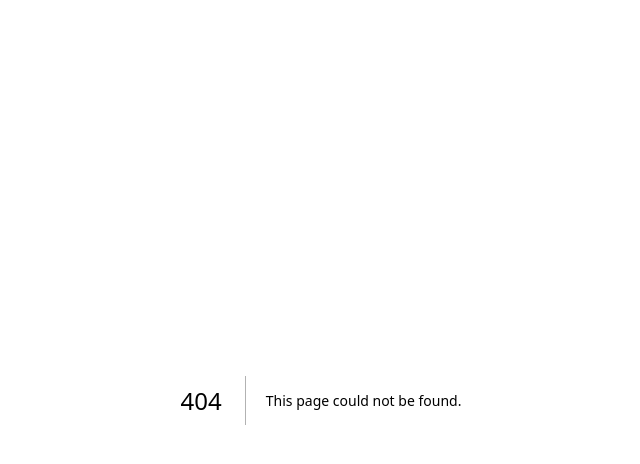
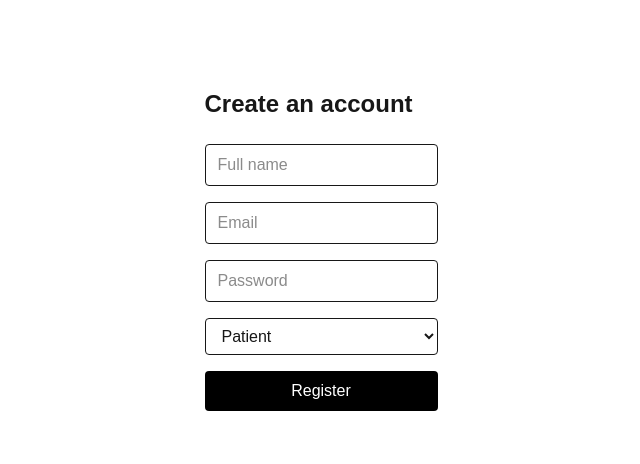
Before and after one commit to Raghavtripathii/secureslot-frontend, a Next.js app: page /register in a window 1280 px wide. Before the commit this address had no page. Shown: the top 464 px of the page, without its empty margins (319-959 px from the left). Built offline with nearby package versions, Linux system fonts and the light colour scheme.

Commit message:
feat: registration page

```diff
--- /dev/null
+++ b/app/register/page.tsx
@@ -0,0 +1,76 @@
+"use client";
+
+import { useState } from "react";
+import { useRouter } from "next/navigation";
+
+export default function RegisterPage() {
+  const router = useRouter();
+  const [email, setEmail] = useState("");
+  const [password, setPassword] = useState("");
+  const [fullName, setFullName] = useState("");
+  const [role, setRole] = useState<"patient" | "doctor">("patient");
+  const [error, setError] = useState("");
+
+  async function handleSubmit(e: React.FormEvent) {
+    e.preventDefault();
+    setError("");
+
+    const res = await fetch("/api/auth/register", {
+      method: "POST",
+      headers: { "Content-Type": "application/json" },
+      body: JSON.stringify({ email, password, full_name: fullName, role }),
+    });
+
+    if (!res.ok) {
+      const data = await res.json();
+      setError(data.detail || "Registration failed");
+      return;
+    }
+
+    router.push("/login");
+  }
+
+  return (
+    <div className="max-w-md mx-auto mt-16 p-6">
+      <h1 className="text-2xl font-bold mb-6">Create an account</h1>
+      <form onSubmit={handleSubmit} className="flex flex-col gap-4">
+        <input
+          type="text"
+          placeholder="Full name"
+          value={fullName}
+          onChange={(e) => setFullName(e.target.value)}
+          required
+          className="border rounded px-3 py-2"
+        />
+        <input
+          type="email"
+          placeholder="Email"
+          value={email}
+          onChange={(e) => setEmail(e.target.value)}
+          required
+          className="border rounded px-3 py-2"
+        />
+        <input
+          type="password"
+          placeholder="Password"
+          value={password}
+          onChange={(e) => setPassword(e.target.value)}
+          required
+          className="border rounded px-3 py-2"
+        />
+        <select
+          value={role}
+          onChange={(e) => setRole(e.target.value as "patient" | "doctor")}
+          className="border rounded px-3 py-2"
+        >
+          <option value="patient">Patient</option>
+          <option value="doctor">Doctor</option>
+        </select>
+        {error && <p className="text-red-600 text-sm">{error}</p>}
+        <button type="submit" className="bg-black text-white rounded py-2">
+          Register
+        </button>
+      </form>
+    </div>
+  );
+}
```
